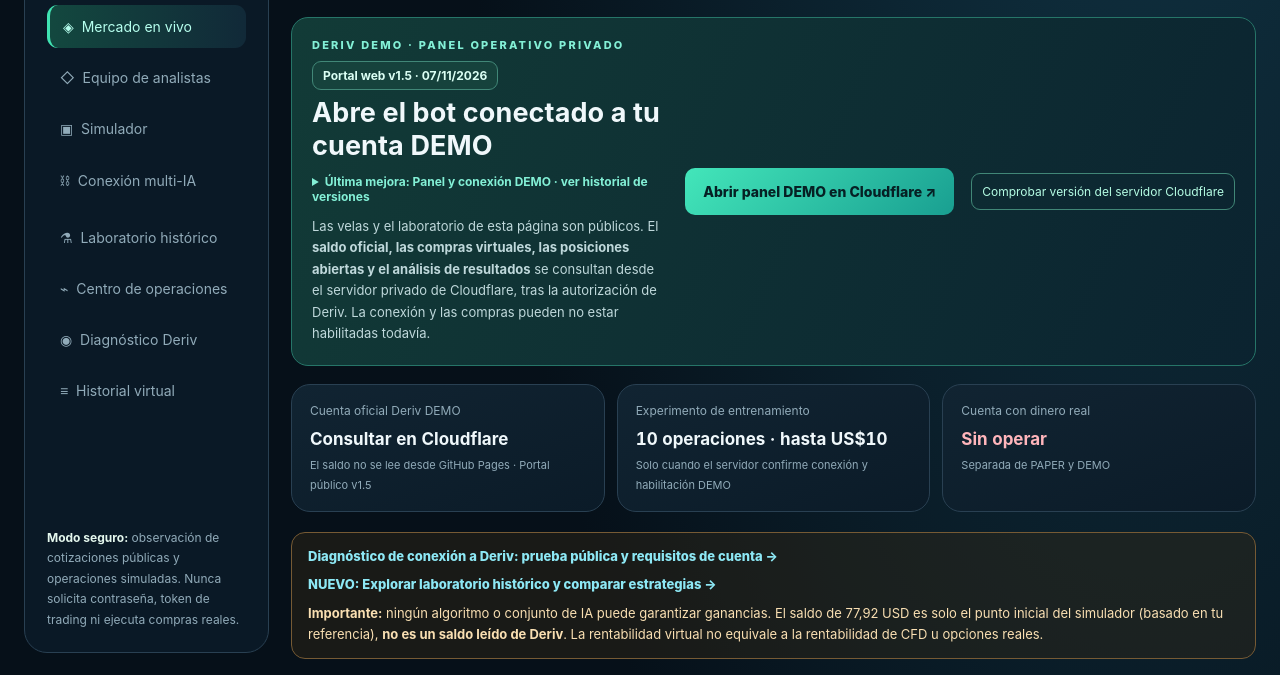
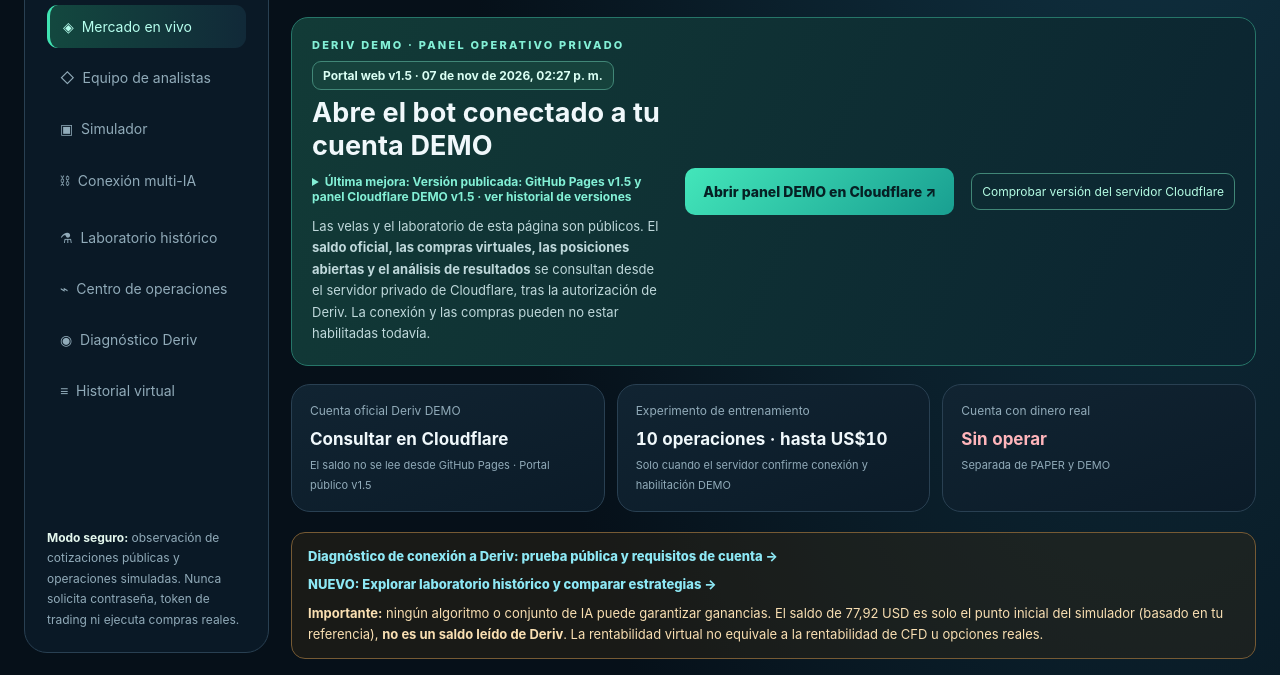
Before and after one commit to FUNDACIONECOPIENSAEVOLUTION/deriv-bot, a website: page index.html in a window 1280 px wide. Shown: the part 123-798 px from the top of the page. Drawn offline with Linux system fonts and the light colour scheme.

Commit message:
Corregir validación de versiones decimales en portada pública

```diff
--- a/index.html
+++ b/index.html
@@ -150,7 +150,7 @@ async function showPublishedRelease(){
   const response=await fetch('./release.json?t='+Date.now(),{cache:'no-store'});
   if(!response.ok)throw Error('RELEASE_UNAVAILABLE');
   const release=await response.json();
-  if(!/^\\d+\\.[0-9]$/.test(release.version)||!Array.isArray(release.changes))return;
+  if(!/^\d+\.[0-9]$/.test(release.version)||!Array.isArray(release.changes))return;
   const stamp=new Date(release.updatedAt);
   if(!Number.isFinite(stamp.getTime()))return;
   $('release-nav-version').textContent='V'+release.version;
```
